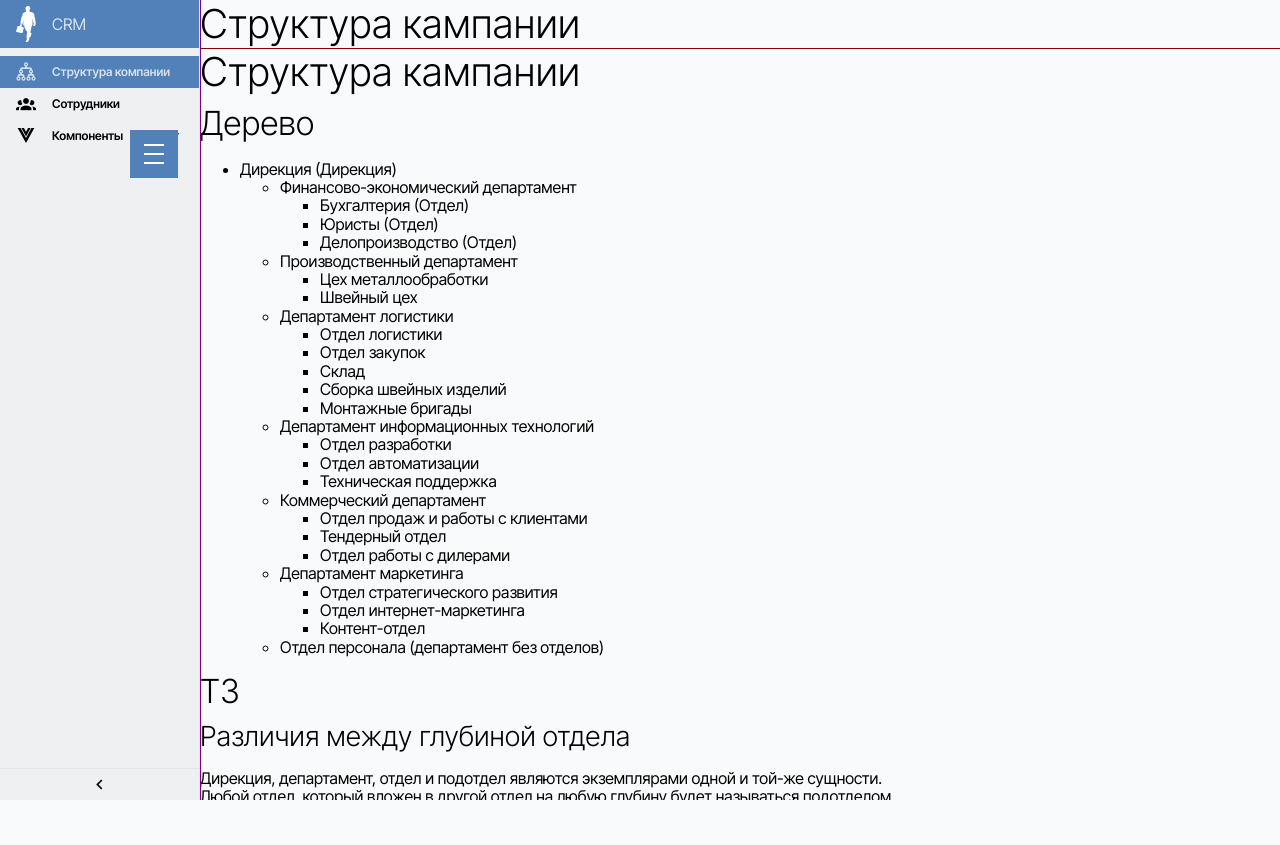
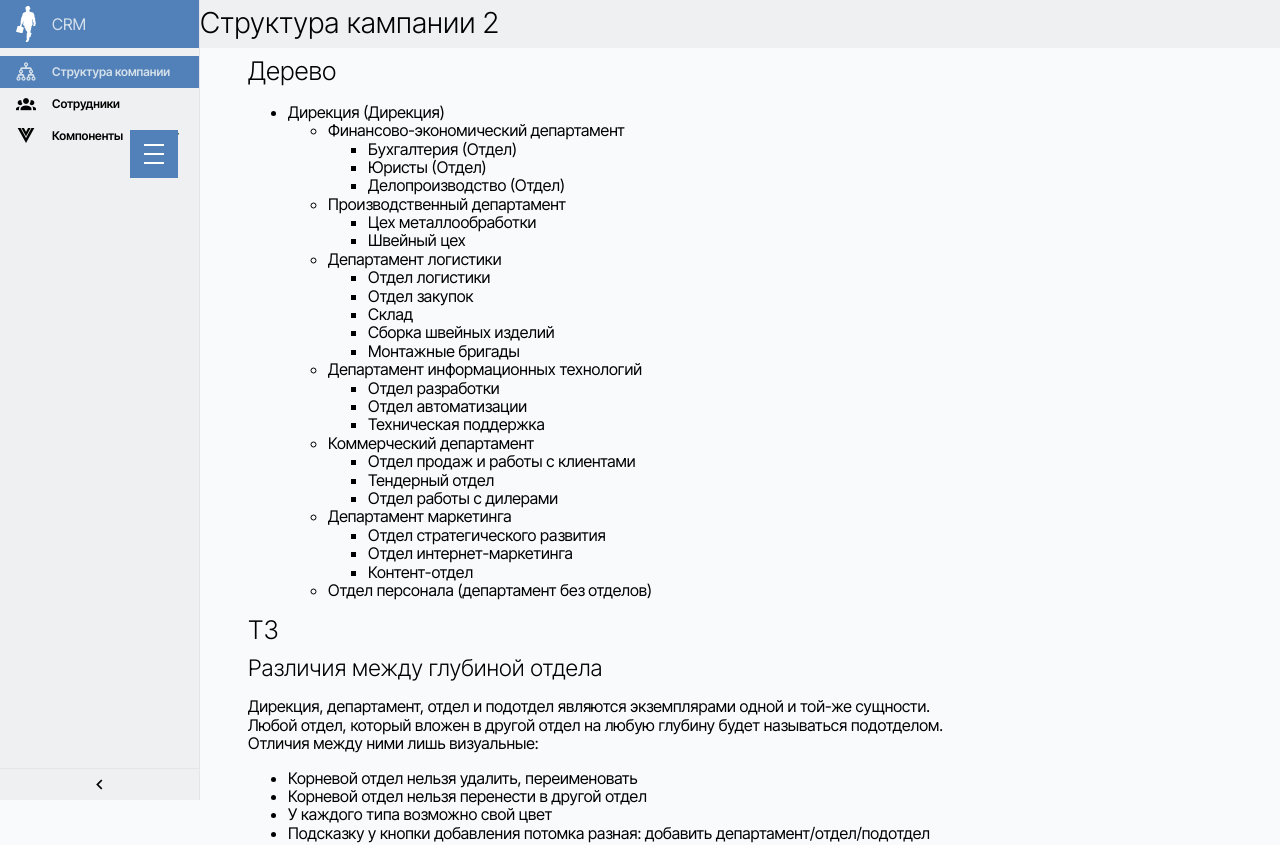
Before and after one commit to hardmagnett/big-company, a Vue app: page / in a window 1280 px wide. Shown: the top 845 px of the page. Before the commit the page ends 800 px from the top, so only its background shows below. Built offline with nearby package versions, Linux system fonts and the light colour scheme.

Commit message:
Переделка лэйаута 02

```diff
--- a/src/App.vue
+++ b/src/App.vue
@@ -37,11 +37,11 @@ import AHamburger from "@/a-library/components/layout/AHamburger/AHamburger.vue"
   height: 100%;
   position: absolute;
   .main-menu {
-    outline: 1px solid purple;
+    //outline: 1px solid purple;
     flex: 0 0 auto;
   }
   .a-container {
-    outline: 1px solid orange;
+    //outline: 1px solid orange;
     flex: 1 1 auto;
   }
 }
--- a/src/a-library/assets/variables/typoSCSS.scss
+++ b/src/a-library/assets/variables/typoSCSS.scss
@@ -16,7 +16,8 @@ $_fontScaleXxl: $_fontScaleXl !default;
 $_headerFontSizes: 1rem * math.pow($_fontScale, 5), 1.0rem * math.pow($_fontScale, 4),  1rem * math.pow($_fontScale, 3), 1rem * math.pow($_fontScale, 2), 1rem * $_fontScale, 1rem !default;
 $_headerFontSizesSm: 1rem * math.pow($_fontScaleSm, 5), 1.0rem * math.pow($_fontScaleSm, 4),  1rem * math.pow($_fontScaleSm, 3), 1rem * math.pow($_fontScaleSm, 2), 1rem * $_fontScaleSm, 1rem !default;
 $_headerFontSizesMd: 1rem * math.pow($_fontScaleMd, 5), 1.0rem * math.pow($_fontScaleMd, 4),  1rem * math.pow($_fontScaleMd, 3), 1rem * math.pow($_fontScaleMd, 2), 1rem * $_fontScaleMd, 1rem !default;;
-$_headerFontSizesLg: 1rem * math.pow($_fontScaleLg, 5), 1.0rem * math.pow($_fontScaleLg, 4),  1rem * math.pow($_fontScaleLg, 3), 1rem * math.pow($_fontScaleLg, 2), 1rem * $_fontScaleLg, 1rem !default;
+//$_headerFontSizesLg: 1rem * math.pow($_fontScaleLg, 5), 1.0rem * math.pow($_fontScaleLg, 4),  1rem * math.pow($_fontScaleLg, 3), 1rem * math.pow($_fontScaleLg, 2), 1rem * $_fontScaleLg, 1rem !default;
+$_headerFontSizesLg: $_headerFontSizesMd !default;
 $_headerFontSizesXl: $_headerFontSizesLg !default;
 $_headerFontSizesXxl: $_headerFontSizesXl !default;
 
--- a/src/a-library/components/layout/AContainer/AContainer.vue
+++ b/src/a-library/components/layout/AContainer/AContainer.vue
@@ -1,31 +1,40 @@
 <template>
   <div class="a-container">
+    <div id="page-header-place"></div>
+
+    <!--<template v-slot:header>-->
+
+      <!--<APageHeader id="page-header">-->
+      <!--  &lt;!&ndash;Структура кампании&ndash;&gt;-->
+      <!--</APageHeader>-->
+    <!--</template>-->
+
     <!--<slot name="header"></slot>-->
-    <!--<div class="container__main-content">-->
+    <div class="container__main-content">
       <slot />
-    <!--</div>-->
+    </div>
 
   </div>
 </template>
 
 <style scoped lang="scss">
 .a-container {
-  //.container__main-content {
-  //  padding: calc(var(--gap) / 2) var(--gap);
+  .container__main-content {
+    padding: calc(var(--gap) / 2) var(--gap);
     //margin-left: var(--leftMenuWidthExpanded);
     overflow-x: hidden;
     @media (min-width: $bpSm) {}
 
     @media (min-width: $bpMd) {
-      //padding-left: calc(var(--gap) * 2);
-      //padding-right: calc(var(--gap) * 2);
+      padding-left: calc(var(--gap) * 2);
+      padding-right: calc(var(--gap) * 2);
     }
     @media (min-width: $bpLg) {
-      //padding-left: calc(var(--gap) * 3);
-      //padding-right: calc(var(--gap) * 3);
+      padding-left: calc(var(--gap) * 3);
+      padding-right: calc(var(--gap) * 3);
     }
     @media (min-width: $bpXl) {}
     @media (min-width: $bpXxl) {}
-  //}
+  }
 }
 </style>
--- a/src/a-library/components/layout/APageHeader/APageHeader.vue
+++ b/src/a-library/components/layout/APageHeader/APageHeader.vue
@@ -1,6 +1,6 @@
 <template>
   <div class="a-page-header">
-    <h1>
+    <h1 class="mod--mb-0">
       <slot>
 
       </slot>
@@ -17,7 +17,14 @@ export default {
 
 <style scoped lang="scss">
 .a-page-header {
-  outline: 1px solid darkred;
+  //outline: 1px solid darkred;
   height: var(--headerHeight);
+
+  display: flex;
+  flex-flow: row nowrap;
+  align-items: center;
+
+  background-color: var(--clrBgBlueSmall);
+  border-bottom: 1px solid var(--clrBorderBlueLightest)
 }
 </style>
--- a/src/app/views/departments/Departments/Departments.vue
+++ b/src/app/views/departments/Departments/Departments.vue
@@ -1,7 +1,14 @@
 <template>
   <div class="about-view">
-    <APageHeader>Структура кампании</APageHeader>
-    <h1>Структура кампании</h1>
+
+    <Teleport to="#page-header-place">
+      <APageHeader>
+        Структура кампании 2
+      </APageHeader>
+    </Teleport>
+
+    <!--<APageHeader>Структура кампании</APageHeader>-->
+    <!--<h1>Структура кампании</h1>-->
 
 
     <h2>Дерево</h2>
```
